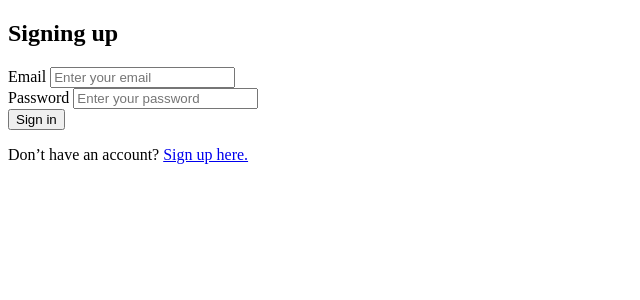
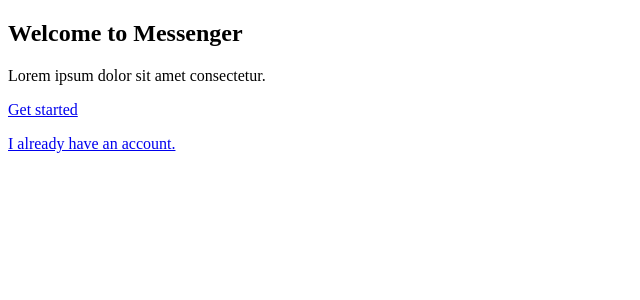
Before and after one commit to artemgrab/rozgrom, a FastAPI app: page / in a window 1280 px wide. Shown: the top 300 px of the page, without its empty margins (0-640 px from the left). Run offline with FastAPI, Linux system fonts and the light colour scheme.

Commit message:
Added basic routing and html pages

```diff
--- a/main.py
+++ b/main.py
@@ -1,12 +1,17 @@
-from fastapi import FastAPI, Form
+from fastapi import FastAPI, Form, status, Request
 from fastapi.staticfiles import StaticFiles
-from fastapi.responses import FileResponse
+from fastapi.responses import FileResponse, RedirectResponse
 
 app = FastAPI()
 app.mount("/static", StaticFiles(directory="static"), name="static")
 
 
 @app.get("/")
+async def welcome_page():
+    return FileResponse("templates/welcome.html")
+
+
+@app.get("/signin")
 async def signin_page():
     return FileResponse("templates/signin.html")
 
@@ -14,6 +19,21 @@ async def signin_page():
 @app.get("/signup")
 async def signup_page():
     return FileResponse("templates/signup.html")
+
+
+@app.get("/chats")
+async def chats_page():
+    return FileResponse("templates/chats.html")
+
+
+@app.get("/chat/{chat_id}")
+async def chat_page(chat_id: int):
+    return FileResponse("templates/chat.html")
+
+
+@app.exception_handler(404)
+async def custom_404_handler(request: Request, __):
+    return FileResponse("templates/404.html")
 
 
 @app.post("/signup")
@@ -28,26 +48,18 @@ async def handle_registration(
     print(f"New User's email: {email_placeholder}")
     print(f"New User's password: {password_placeholder}")
 
-    return {
-        "status": "Success",
-        # "message": f"Welcome, {username_placeholder}! You are now registered." NOT NEEDED FOR NOW
-    }
+    return RedirectResponse(url="/chats", status_code=status.HTTP_303_SEE_OTHER)
 
 
 @app.post("/signin")
 async def handle_signing_in(
-    username_email: str = Form(...),
-    password: str = Form(...),
+    email_placeholder: str = Form(...),
+    password_placeholder: str = Form(...),
 ):
-    # Тепер дані з форми потраплять сюди
-    print(f"Login attempt: {username_email}")
-    print(f"Password used: {password}")
+    print(f"Email: {email_placeholder}")
+    print(f"Password: {password_placeholder}")
 
-    return {
-        "status": "Success",
-        "user": username_email,
-        "message": "Logged in successfully",
-    }
+    return RedirectResponse(url="/chats", status_code=status.HTTP_303_SEE_OTHER)
 
 
 if __name__ == "__main__":
--- /dev/null
+++ b/mypy.ini
@@ -0,0 +1,4 @@
+[mypy]
+ignore_missing_imports = True
+follow_imports = silent
+show_error_codes = True
--- a/templates/signin.html
+++ b/templates/signin.html
@@ -12,16 +12,16 @@
     (dont do coments as long as this one btw, unless needed)|| TO BE DELETED AFTER READ-->
 
     <section class="signin_card">
-        <h2>Signing up</h2>
+        <h2>Signing in</h2>
         <form id="signin-form" action="/signin" method="POST">
             <div class="input-group">
-                <label for="username_email">Email</label>
-                <input type="email" id="username_email" name="username_email" placeholder="Enter your email" required>
+                <label for="email_placeholder">Email</label>
+                <input type="email" id="email_placeholder" name="email_placeholder" placeholder="Enter your email" required>
             </div>
 
             <div class="password-wrapper">
-                <label for="password">Password</label>
-                <input type="password" id="password" name="password" placeholder="Enter your password" required>
+                <label for="password_placeholder">Password</label>
+                <input type="password" id="password_placeholder" name="password_placeholder" placeholder="Enter your password" required>
             </div>
 
             <button type="submit" class="submit-btn">Sign in</button>
--- /dev/null
+++ b/templates/welcome.html
@@ -0,0 +1,27 @@
+<!DOCTYPE html>
+<html lang="en">
+<head>
+    <meta charset="UTF-8">
+    <meta name="viewport" content="width=device-width, initial-scale=1.0">
+    <title>Welcome to Duplo</title>
+</head>
+<body>
+
+    <section class="welcome-container">
+        <h1>Welcome to Messenger</h1>
+
+        <p class="description">
+            Lorem ipsum dolor sit amet consectetur.
+        </p>
+
+        <div class="actions">
+            <a href="/signup" class="btn-get-started">Get started</a>
+        </div>
+
+        <p class="footer-text">
+            <a href="/signin">I already have an account.</a>
+        </p>
+    </section>
+
+</body>
+</html>
```
Also changed, not shown: templates/404.html (added, +22 -0 lines), templates/chat.html (added, +46 -0 lines), templates/chats.html (added, +40 -0 lines), templates/login.html (deleted), templates/messenger.html (deleted), 1 other file.
